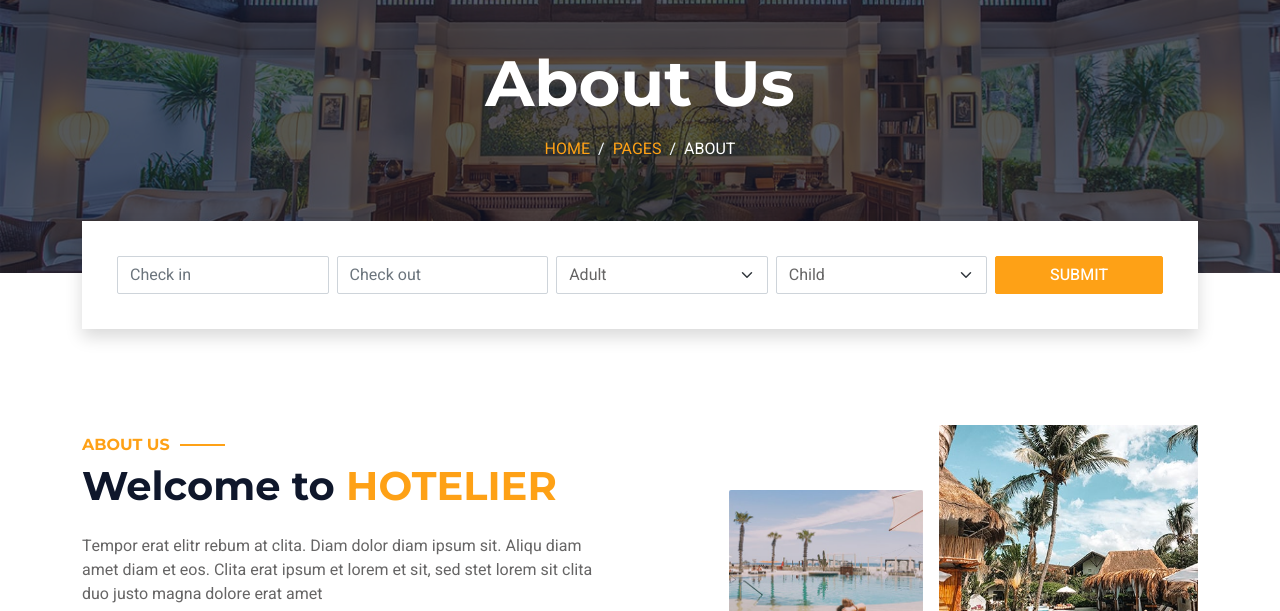
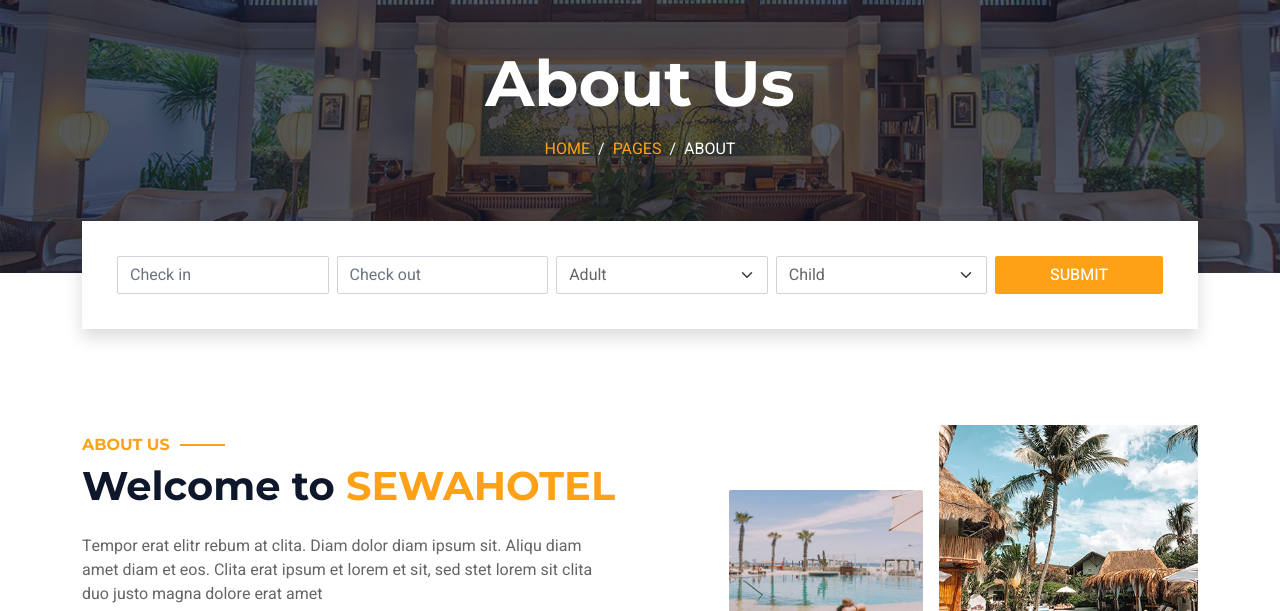
Before and after one commit to irfanmusthafaa/sewahotel, a plain HTML site: page about.html in a window 1280 px wide. Shown: the part 116-727 px from the top of the page. Drawn offline with nearby package versions, Linux system fonts and the light colour scheme.

Commit message:
update brandname

```diff
--- a/about.html
+++ b/about.html
@@ -73,7 +73,7 @@
                     </div>
                     <nav class="navbar navbar-expand-lg bg-dark navbar-dark p-3 p-lg-0">
                         <a href="index.html" class="navbar-brand d-block d-lg-none">
-                            <h1 class="m-0 text-primary text-uppercase">Hotelier</h1>
+                            <h1 class="m-0 text-primary text-uppercase">SewaHotel</h1>
                         </a>
                         <button type="button" class="navbar-toggler" data-bs-toggle="collapse" data-bs-target="#navbarCollapse">
                             <span class="navbar-toggler-icon"></span>
@@ -172,7 +172,7 @@
                 <div class="row g-5 align-items-center">
                     <div class="col-lg-6">
                         <h6 class="section-title text-start text-primary text-uppercase">About Us</h6>
-                        <h1 class="mb-4">Welcome to <span class="text-primary text-uppercase">Hotelier</span></h1>
+                        <h1 class="mb-4">Welcome to <span class="text-primary text-uppercase">SewaHotel</span></h1>
                         <p class="mb-4">Tempor erat elitr rebum at clita. Diam dolor diam ipsum sit. Aliqu diam amet diam et eos. Clita erat ipsum et lorem et sit, sed stet lorem sit clita duo justo magna dolore erat amet</p>
                         <div class="row g-3 pb-4">
                             <div class="col-sm-4 wow fadeIn" data-wow-delay="0.1s">
```
Also changed, not shown: booking.html (+1 -1 lines), contact.html (+1 -1 lines), index.html (+2 -2 lines), room.html (+1 -1 lines), service.html (+1 -1 lines), team.html (+1 -1 lines), testimonial.html (+1 -1 lines).
